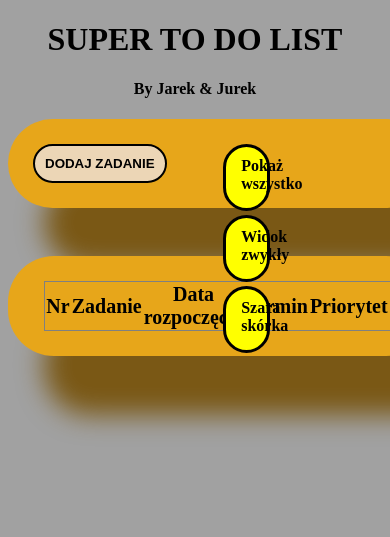
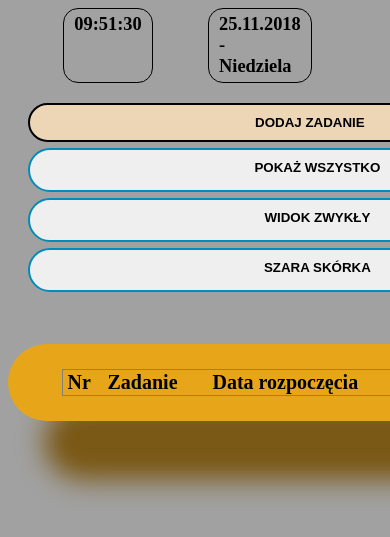
Before and after one commit to JaroslawLis/Task-Managment-PHP-MySQL-JS-Jquery, a PHP site: page / in a window 390 px wide; the page is wider, and only the part inside the window is pictured. Shown: the top 537 px of that part. Run offline with PHP 8.4, Linux system fonts and the light colour scheme; data that the repository does not hold is empty.

Commit message:
few changes

```diff
--- a/index.php
+++ b/index.php
@@ -28,19 +28,25 @@ mysqli_close($conn);
     </head>
 
     <body>
-        <h1>SUPER TO DO LIST</h1>
-        <h4>By Jarek &amp Jurek</h4>
+        <header>
+            <div id="txttime"></div>
+            <div>SUPER TO DO LIST <span>by Jarek &amp Jurek</span></div>
+
+            <div id="txtdata"></div>
+
+        </header>
+        <div class="wrapper">
         <div id="sidebar">
-
-            <div id="show-task-and-subtask" class="nav-button">Pokaż wszystko</div>
-            <div id="show-task" class="nav-button">Widok zwykły</div>
-            <div id="grey-skin" class="nav-button">Szara skórka</div>
+            <button id="adding-task">DODAJ ZADANIE</button>
+            <button id="show-task-and-subtask" class="nav-button">Pokaż wszystko</button>
+            <button id="show-task" class="nav-button">Widok zwykły</button>
+            <button id="grey-skin" class="nav-button">Szara skórka</button>
         </div>
 
         <div id="container">
             <!--add task form-->
-            <div class="add-form">
-                <button id="adding-task">DODAJ ZADANIE</button>
+            <!-- <div class="add-form">-->
+
             <div id="oneForm">
 
                 <form method="post" action="add.php">
@@ -97,11 +103,12 @@ mysqli_close($conn);
                         </tr>
                         <tr>
                             <td>Powtarzanie zadania</td>
-                                <td> <input type="number"  min="0" name="period" id="period"></td>
+                            <td> <input type="number" min="0" name="period" id="period"></td>
                         </tr>
-                            <tr><tr>
+                        <tr>
+                            <tr>
                                 <td>Alarm</td>
-                                <td> <input type="number"  min="0" name="alarm" id="alarm"></td>
+                                <td> <input type="number" min="0" name="alarm" id="alarm"></td>
                             </tr>
                             <tr>
                                 <tr>
@@ -114,7 +121,7 @@ mysqli_close($conn);
 
                 </form>
             </div>
-            </div>
+            <!--  </div>  class add form-->
 
 
             <div id="tasks" class="main-table">
@@ -247,6 +254,7 @@ mysqli_close($conn);
         <div class="modal-content">
 
         </div>
+        </div>
     </body>
 
     </html>
--- a/scr/css/style.css
+++ b/scr/css/style.css
@@ -9,31 +9,65 @@
 body {
     background-color: #a1a1a1;
     background-size: cover;
+    display: grid;
 }
-h1, h4{
+header {
+    display: grid;
+   grid-template-columns: 200px auto 300px;
+}
+.wrapper {
+    display: grid;
+}
+header div:nth-child(2) {
+      font-weight: 800;
+    font-size: 2em;
     text-align: center;
+}
+#txtdata {
+     justify-self: center;
 
+    font-weight: 700;
+    font-size: 1.15em;
+    border: 1px solid black;
+    border-radius: 15px;
+    padding: 5px 10px 5px 10px;
+}
+#txttime {
+    justify-self: center;
+
+    font-weight: 700;
+    font-size: 1.15em;
+    border: 1px solid black;
+    border-radius: 15px;
+    padding: 5px 10px 5px 10px;
 }
 div#sidebar {
-  position: fixed;
-    float: right;
-    right: 100px;
-
-    width: 12%;
-    top: 120px;
+   display: grid;
+    grid-template-columns: repeat(4, 180px);
 
     padding: 20px;
+    grid-gap: 6px;
+}
+div#sidebar div {
+   justify-self: center;
+}
 
+.nav-button {
+    border-radius: 26px;
+     border: 2px solid  #008CBA;
+
+    padding: 10px 0 15px 15px;
+
+    font-weight: 600;
+    cursor: pointer;
+    text-decoration: none;
+      text-transform: uppercase;
 }
-div.nav-button {
-    border-radius: 26px 26px 26px 26px;
-     border: 3px solid black;
-    background-color: yellow;
-    padding: 10px 0 15px 15px;
-    margin-top: 4px;
-    font-weight: 700
+.nav-button:hover {
+    background-color: #008CBA;
+      color: white;
 }
-div.add-form {
+div#oneForm {
      margin-top: 1em;
     max-width: 1000px;
     width: 100%;
@@ -46,8 +80,9 @@ div.add-form {
 /*div#tasks*/
 div.main-table {
     margin-top: 3em;
-    max-width: 1000px;
-    width: 100%;
+    max-width: 1200px;
+    width: 95%;
+    margin: 2em auto;
     padding: 25px;
     /*background: var(--oragne);*/
     background: var(--background);
@@ -229,3 +264,32 @@ tbody#subtasks .date-in-table {
     z-index: 10;
     display: none;
 }
+
+@media (max-width: 700px) {
+    div#sidebar {
+   display: grid;
+    grid-template-columns: 1fr 1fr;
+
+    padding: 20px;
+
+}
+    header div:nth-child(2) {
+        display: none;
+    }
+}
+
+@media (max-width: 500px) {
+    div#sidebar {
+   display: grid;
+    grid-template-columns: 1fr;
+
+    padding: 20px;
+
+}
+    header div:nth-child(2) {
+        display: none;
+    }
+div#sidebar div {
+   justify-self: center;
+}
+}
--- a/scr/js/script.js
+++ b/scr/js/script.js
@@ -2,6 +2,7 @@ $(document).ready(function () {
 
     var idtask_update, task_update , begindate_update, deadline_update, priority_update ,idtask_subtask, idsubtask_update, subtask_update, subtaskdate_update, note, temporary_task;
     var active_button_adding_task = true;
+    var grey_flag = false;
     // var formatter = new Intl.DateTimeFormat( 'pl' );
     // $("#tasks").val($.datepicker.formatDate('dd M yy', new Date()));
     showData();
@@ -10,9 +11,9 @@ $(document).ready(function () {
 
         if(active_button_adding_task){
         $('#oneForm').slideToggle();
-         $('.add-form').css('position', 'absolute');
+         $('#oneForm').css('position', 'absolute');
          $('.modal-content').css('display', 'block');
-            $('.add-form').css('z-index', 3000);
+            $('#oneForm').css('z-index', 3000);
        }
     });
   /*  $(document).keydown(function (e) {
@@ -234,6 +235,42 @@ $(document).ready(function () {
 
 
     });
+    // confirm subtaks
+       $(document).on('click', '.confirm-task', function () {
+        // e.preventDefault();
+
+        console.log('zrobione');
+       var idsubtask = $(this).closest('tr').find('td.idsubtask').text();
+        var subtask = $(this).closest('tr').find('td.task-in-table').text();
+
+         console.log(idsubtask);
+
+        alertify.confirm("Czy oznaczyć jako zrobione podzadanie: <br><b> " + subtask + "</b>", function (e) {
+
+            if (e) {
+                $.post("confirm_subtask.php", {
+                    idsubtask: idsubtask
+                })
+                    .done(function (data) {
+                        showSubtasks();
+                    });
+
+                alertify.success("Zadanie:   <br>" + subtask + "<br>   zostało oznaczone");
+            } else {
+                alertify.error("Anulowanie");
+            }
+        });
+
+       //end of confirm are you sure
+
+
+
+
+    });
+
+
+
+
     // edit subtask - open form
     $(document).on('click', '#edit_subtask', function () {
         //e.preventDefault();
@@ -355,9 +392,26 @@ $(document).ready(function () {
 
 
     $(document).on('click', '#grey-skin', function () {
-        $('.add-form, #tasks').css('box-shadow', '36px 59px 27px 0px rgba(122, 88, 21, 0)');
-        $('.add-form, #tasks, table#table-task-show tbody tr:nth-child(even)').css('background', '#6c757d');
-        $('table#table-task-show tbody tr:nth-child(odd)').css('background', '#646E75');
+         grey_flag = !grey_flag;
+        if (grey_flag) {
+            $('#grey-skin').text('Zwykła skórka');
+            $('.add-form, #tasks').css('box-shadow', '36px 59px 27px 0px rgba(122, 88, 21, 0)');
+             const elem = document.querySelector('body');
+        elem.style.setProperty("--background", "#6c757d99");
+        elem.style.setProperty("--even-row", "#6c757d99");
+        elem.style.setProperty("--odd-row", "#646E75");
+        }else {
+             $('#grey-skin').text('Szara skórka');
+            const elem = document.querySelector('body');
+            $('.add-form, #tasks').css('box-shadow', '');
+        elem.style.setProperty("--background", "#e7a61a");
+        elem.style.setProperty("--even-row", "#e9ae2f");
+        elem.style.setProperty("--odd-row", "#d09516");
+        }
+
+
+//        $('.add-form, #tasks, table#table-task-show tbody tr:nth-child(even)').css('background', '#6c757d');
+//        $('table#table-task-show tbody tr:nth-child(odd)').css('background', '#646E75');
 
 
         //   $(".show-all").toggleClass("show-all show-all1");
@@ -417,7 +471,7 @@ $(document).ready(function () {
 
                         var number = response.indexOf(response[index]) + 1;
 
-                        $('#subtasks').append('<tr><td>' + number + '</td><td class="idsubtask">' + response[index].idsubtask + '</td><td class="task-in-table">' + response[index].subtask + '</td><td class="date-in-table">' + response[index].date_subtask + '</td><td class="note">' + response[index].Uwagi + '</td><td><button id="remove_subtask">usuń</button></td>//<td><button id="edit_subtask">edytuj</button></td></tr>');
+                        $('#subtasks').append('<tr><td>' + number + '</td><td class="idsubtask">' + response[index].idsubtask + '</td><td class="task-in-table">' + response[index].subtask + '</td><td class="date-in-table">' + response[index].date_subtask + '</td><td class="note">' + response[index].Uwagi + '</td><td><button id="remove_subtask">usuń</button></td>//<td><button id="edit_subtask">edytuj</button></td><td class="confirm-task"><img src="scr\\img\\approved-151676_640.png" alt="" width="20px"> </td></tr>');
 
                     });
 
@@ -541,4 +595,27 @@ function returnSubtask(response2, idtask8) {
     /*function dateFormat(date) {
    return formatter.format( new Date(date) );
 }*/
+    // Clock
+ function leadingZero(i) {
+    return (i < 10)? '0'+i : i;
+}
+
+    function showTextTime() {
+    const currentDate = new Date();
+    const days = ["Niedziela", "Poniedziałek", "Wtorek", "Środa", "Czwartek", "Piątek", "Sobota"];
+    const textDate = leadingZero(currentDate.getDate()) + "." + leadingZero((currentDate.getMonth() + 1)) + "." + currentDate.getFullYear() + " - " + days[currentDate.getDay()];
+    const textTime = leadingZero(currentDate.getHours()) + ":" + leadingZero(currentDate.getMinutes()) + ":" + leadingZero(currentDate.getSeconds());
+
+
+    document.querySelector('#txtdata').innerHTML = textDate;
+    document.querySelector('#txttime').innerHTML = textTime;
+
+    setTimeout(function () {
+        showTextTime()
+    }, 1000);
+}
+
+showTextTime();
+
+
 });
--- a/show.php
+++ b/show.php
@@ -2,7 +2,7 @@
 include('dbconnect.php');
 $idtask = $_GET["idtask"];
 
-$sql = "select * from subtasks WHERE idtask='".$idtask."'";
+$sql = "select * from subtasks WHERE idtask='".$idtask."' AND enddate_subtask IS NULL";
 $result = mysqli_query($conn, $sql) or die ("error" . mysqli_error($conn));
 
 $myTasks = array();
```
Also changed, not shown: confirm_subtask.php (added, +15 -0 lines), scr/img/approved-151676_640.png (added). Lines whose indentation alone changed are shown as unchanged.
